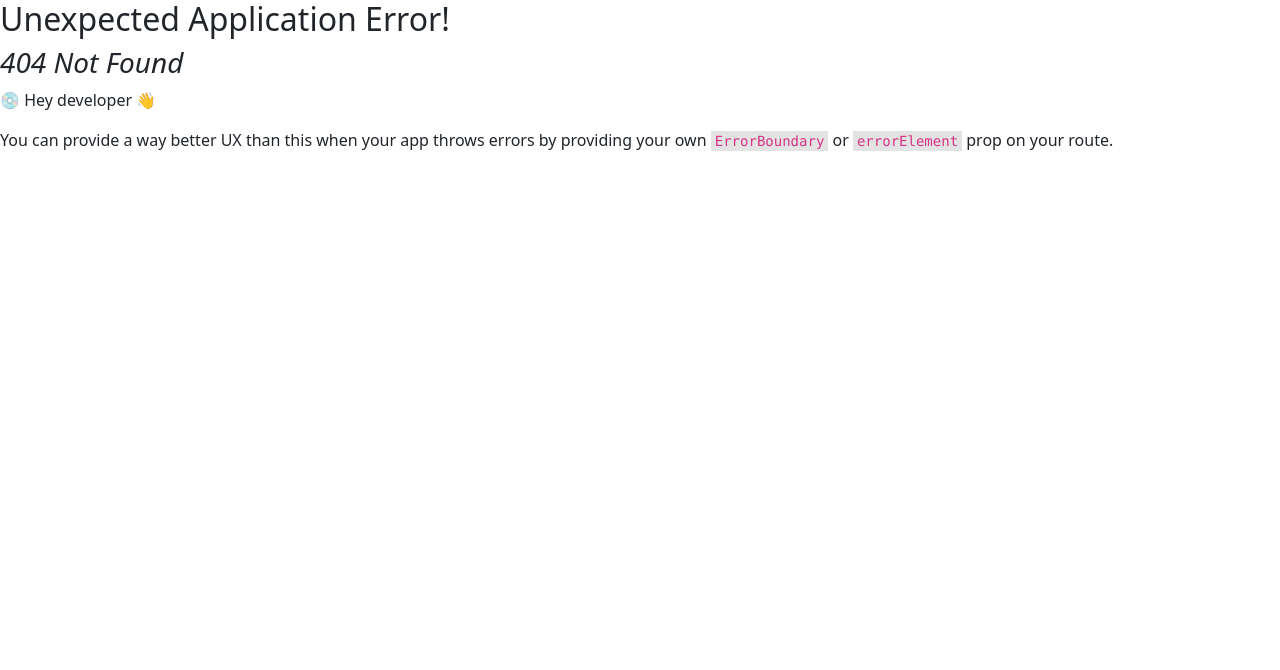
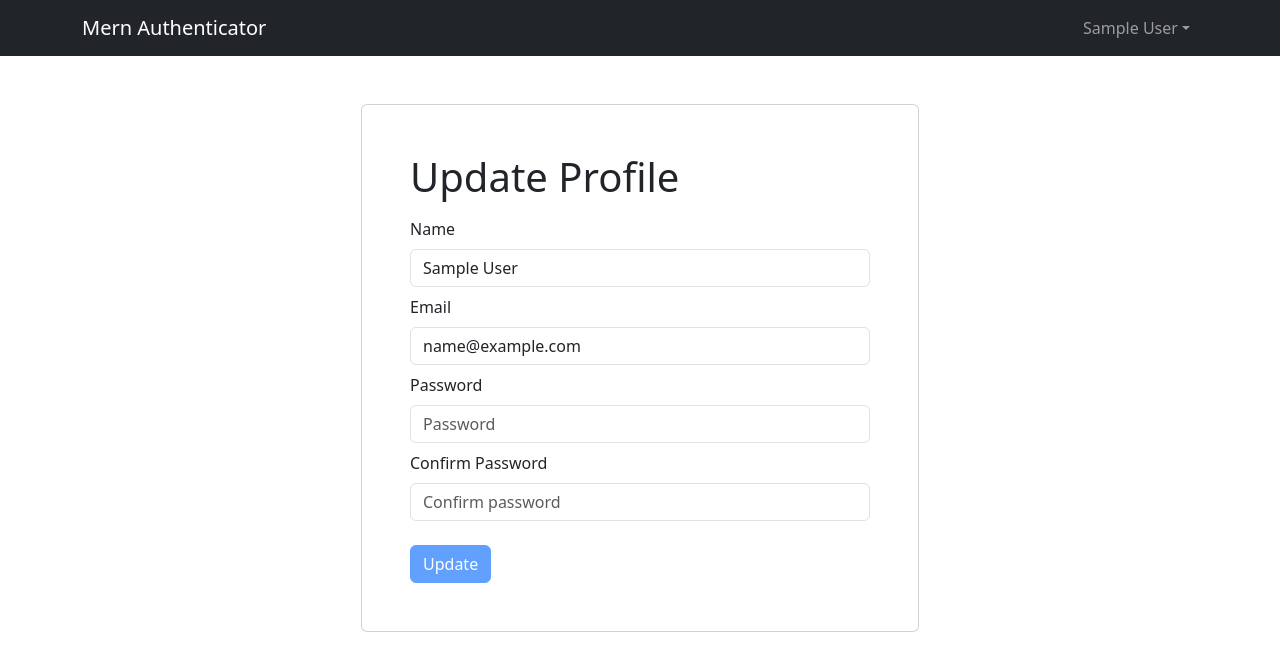
Before and after one commit to varbees/MERN-Authentication-JWT, a React (Vite) app in the folder frontend/: page /profile in a window 1280 px wide. Before the commit this address had no page. Shown: the top 670 px of the page. Built offline with nearby package versions, Linux system fonts and the light colour scheme; sample sign-in values are in the browser's storage.

Commit message:
Private Routes in frontend, Profile Route for logged in users, fixed minor API bug

```diff
--- /dev/null
+++ b/frontend/src/components/PrivateRoute.jsx
@@ -0,0 +1,9 @@
+import { Navigate, Outlet } from 'react-router-dom';
+import { useSelector } from 'react-redux';
+
+const PrivateRoute = () => {
+  const { userInfo } = useSelector(state => state.auth);
+  return userInfo ? <Outlet /> : <Navigate to='/login' replace />;
+};
+
+export default PrivateRoute;
--- a/frontend/src/main.jsx
+++ b/frontend/src/main.jsx
@@ -15,6 +15,8 @@ import './index.css';
 import Home from './pages/Home.jsx';
 import Login from './pages/Login.jsx';
 import Register from './pages/Register.jsx';
+import PrivateRoute from './components/PrivateRoute.jsx';
+import Profile from './pages/Profile.jsx';
 
 const router = createBrowserRouter(
   createRoutesFromElements(
@@ -22,6 +24,9 @@ const router = createBrowserRouter(
       <Route index={true} path='/' element={<Home />} />
       <Route path='/login' element={<Login />} />
       <Route path='/register' element={<Register />} />
+      <Route path='' element={<PrivateRoute />}>
+        <Route path='/profile' element={<Profile />} />
+      </Route>
     </Route>
   )
 );
--- /dev/null
+++ b/frontend/src/pages/Profile.jsx
@@ -0,0 +1,120 @@
+import { useEffect, useState } from 'react';
+import { useForm } from '../helpers/useForm';
+import { useNavigate } from 'react-router-dom';
+import { Form, Button } from 'react-bootstrap';
+import FormContainer from '../components/FormContainer';
+import { useDispatch, useSelector } from 'react-redux';
+import { useProfileMutation } from '../slices/usersApiSlice';
+import { toast } from 'react-toastify';
+import { setCredentials } from '../slices/authSlice';
+import Loader from '../components/Loader';
+
+const Profile = () => {
+  const { userInfo } = useSelector(state => state.auth);
+
+  const [{ name, email, password, confirmPassword }, handleChange] = useForm({
+    name: userInfo?.name || '',
+    email: userInfo?.email || '',
+    password: '',
+    confirmPassword: '',
+  });
+
+  const navigate = useNavigate();
+  const dispatch = useDispatch();
+
+  const [updateProfile, { isLoading }] = useProfileMutation();
+
+  const [isFormUpdated, setIsFormUpdated] = useState(false);
+
+  useEffect(() => {
+    const isUpdated =
+      name !== userInfo?.name ||
+      email !== userInfo.email ||
+      password !== '' ||
+      confirmPassword !== '';
+    setIsFormUpdated(isUpdated);
+  }, [name, password, confirmPassword, userInfo]);
+
+  const handleSubmit = async evt => {
+    evt.preventDefault();
+    if (password !== confirmPassword)
+      return toast.error('Confirm password does not match with password');
+    try {
+      const res = await updateProfile({
+        _id: userInfo.id,
+        name,
+        email,
+        password,
+      }).unwrap();
+      dispatch(setCredentials({ ...res }));
+      toast.success('Profile Updated Successfully');
+    } catch (err) {
+      toast.error(err?.data?.message || err.error);
+    }
+  };
+
+  return (
+    <FormContainer>
+      <h1>Update Profile</h1>
+      {isLoading ? (
+        <Loader />
+      ) : (
+        <Form onSubmit={handleSubmit}>
+          <Form.Group className='my-2' controlId='name'>
+            <Form.Label>Name</Form.Label>
+            <Form.Control
+              type='name'
+              placeholder='name'
+              name='name'
+              value={name}
+              onChange={handleChange}
+            ></Form.Control>
+          </Form.Group>
+          <Form.Group className='my-2' controlId='email'>
+            <Form.Label>Email</Form.Label>
+            <Form.Control
+              type='email'
+              placeholder='name@gmail.com'
+              name='email'
+              value={email}
+              onChange={handleChange}
+              // className='bg-light focus'
+              // style={{ pointerEvents: 'none' }}
+              // readOnly
+            ></Form.Control>
+          </Form.Group>
+          <Form.Group className='my-2' controlId='password'>
+            <Form.Label>Password</Form.Label>
+            <Form.Control
+              type='password'
+              name='password'
+              value={password}
+              placeholder='Password'
+              onChange={handleChange}
+            ></Form.Control>
+          </Form.Group>
+          <Form.Group className='my-2' controlId='confirmPassword'>
+            <Form.Label>Confirm Password</Form.Label>
+            <Form.Control
+              type='password'
+              name='confirmPassword'
+              value={confirmPassword}
+              placeholder='Confirm password'
+              onChange={handleChange}
+            ></Form.Control>
+          </Form.Group>
+          <Button
+            type='submit'
+            disabled={!isFormUpdated}
+            variant='primary'
+            className='mt-3'
+          >
+            Update
+          </Button>
+        </Form>
+      )}
+    </FormContainer>
+  );
+};
+
+export default Profile;
--- a/frontend/src/slices/usersApiSlice.js
+++ b/frontend/src/slices/usersApiSlice.js
@@ -20,6 +20,14 @@ export const usersApiSlice = apiSlice.injectEndpoints({
       }),
     }),
 
+    profile: builder.mutation({
+      query: data => ({
+        url: `${USERS_URL}/profile`,
+        method: 'PUT',
+        body: data,
+      }),
+    }),
+
     logout: builder.mutation({
       query: () => ({
         url: `${USERS_URL}/logout`,
@@ -29,5 +37,9 @@ export const usersApiSlice = apiSlice.injectEndpoints({
   }),
 });
 
-export const { useRegisterMutation, useLoginMutation, useLogoutMutation } =
-  usersApiSlice;
+export const {
+  useRegisterMutation,
+  useLoginMutation,
+  useProfileMutation,
+  useLogoutMutation,
+} = usersApiSlice;
```
Also changed, not shown: 1 other file (tests, documents, lock files or other folders).
